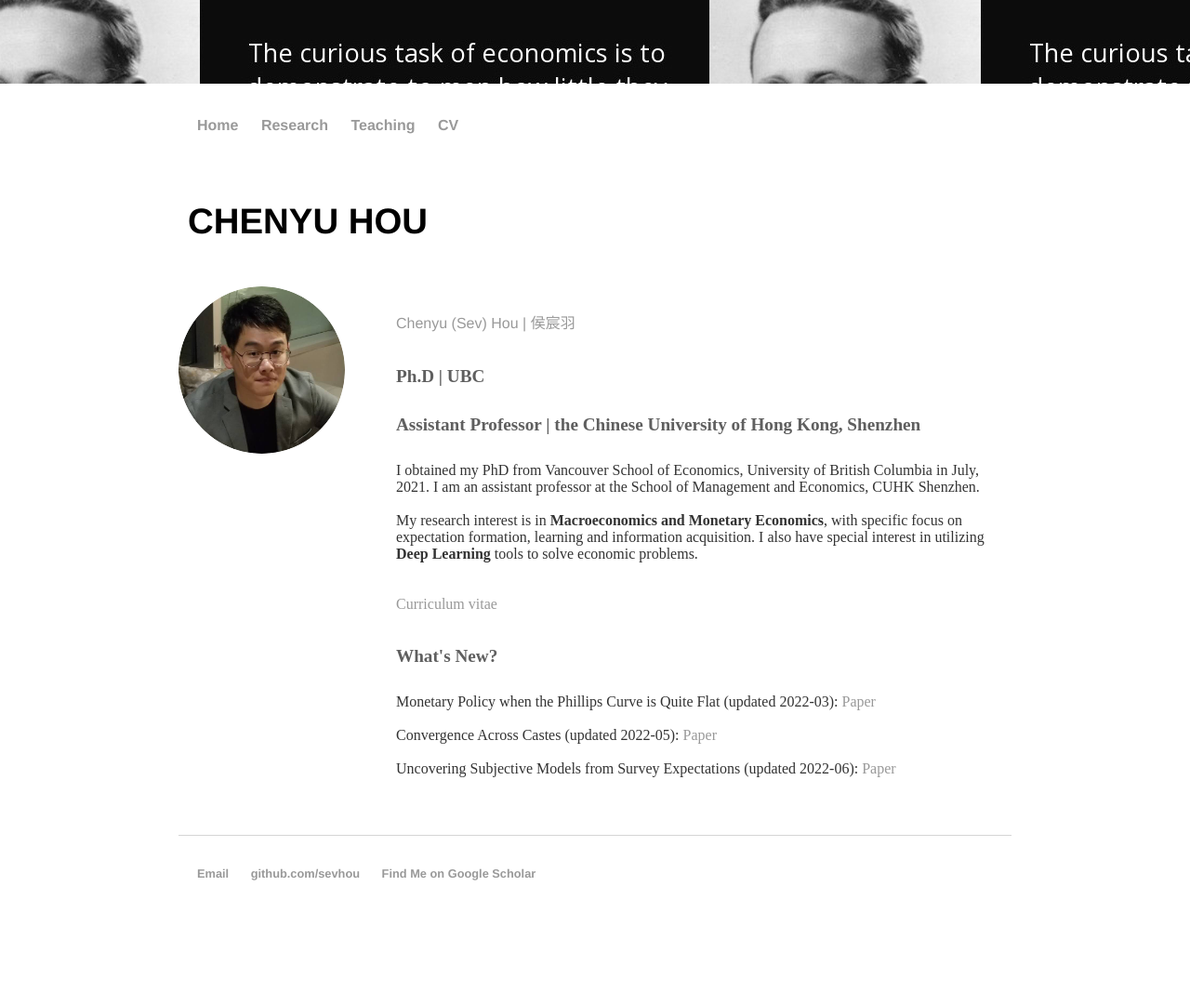
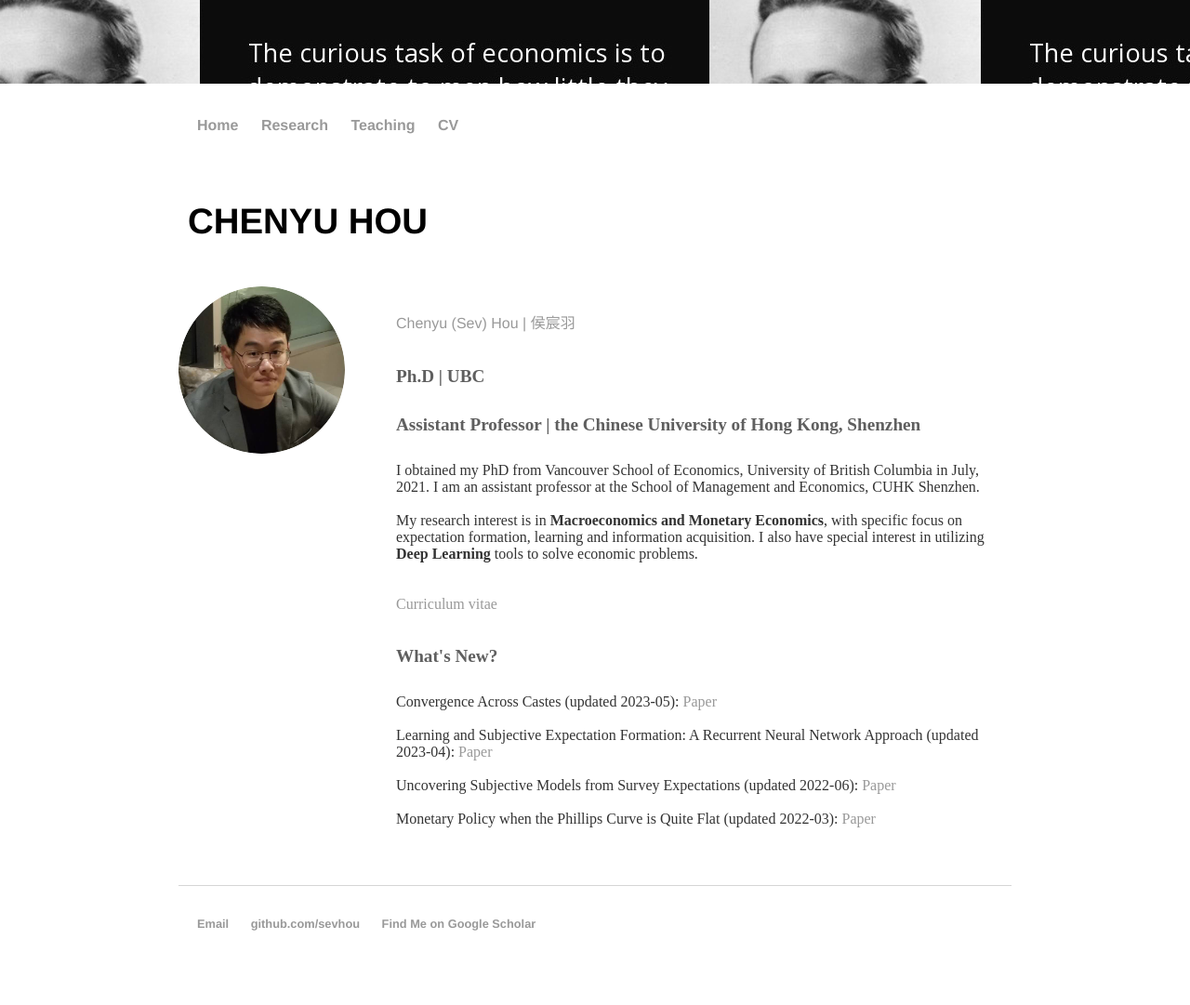
Before and after one commit to sevhou/sevhou.github.io, a Jekyll site: the page built from index.html, in a window 1280 px wide. Shown: the whole page at 93% size. Built offline with Jekyll 4.4.1, drawn with Linux system fonts in a browser that asks for light colours; before the commit the page ends 1027 px from its top, so only the background shows below that.

Commit message:
Update index.html

```diff
--- a/index.html
+++ b/index.html
@@ -18,9 +18,10 @@ title: Chenyu Hou (Sev)
 			<p><a href="https://sevhou.github.io/cv/CV_short_Sev.pdf">Curriculum vitae</a></p>
 
 			<h2>What's New?</h2>
-			<p>Monetary Policy when the Phillips Curve is Quite Flat (updated 2022-03): <a href="https://sevhou.github.io/research/BHP2022.pdf"> Paper</a><br>
-			<br>Convergence Across Castes (updated 2022-05): <a href="https://sevhou.github.io/research/Gaps_v10.pdf"> Paper</a><br>
-			<br>Uncovering Subjective Models from Survey Expectations (updated 2022-06): <a href="https://sevhou.github.io/research/joint_learning_Sev.pdf"> Paper</a>
+			<p>Convergence Across Castes (updated 2023-05): <a href="https://sevhou.github.io/research/Gaps_v11.pdf"> Paper</a><br>
+			<br>Learning and Subjective Expectation Formation: A Recurrent Neural Network Approach (updated 2023-04): <a href="https://sevhou.github.io/research/RNN_exp_sub_v2.pdf"> Paper</a><br>
+			<br>Uncovering Subjective Models from Survey Expectations (updated 2022-06): <a href="https://sevhou.github.io/research/joint_learning_Sev.pdf"> Paper</a><br>
+			<br>Monetary Policy when the Phillips Curve is Quite Flat (updated 2022-03): <a href="https://sevhou.github.io/research/BHP2022.pdf"> Paper</a>
 		</div><!-- /.rightblock -->
 
 	<p>
```
